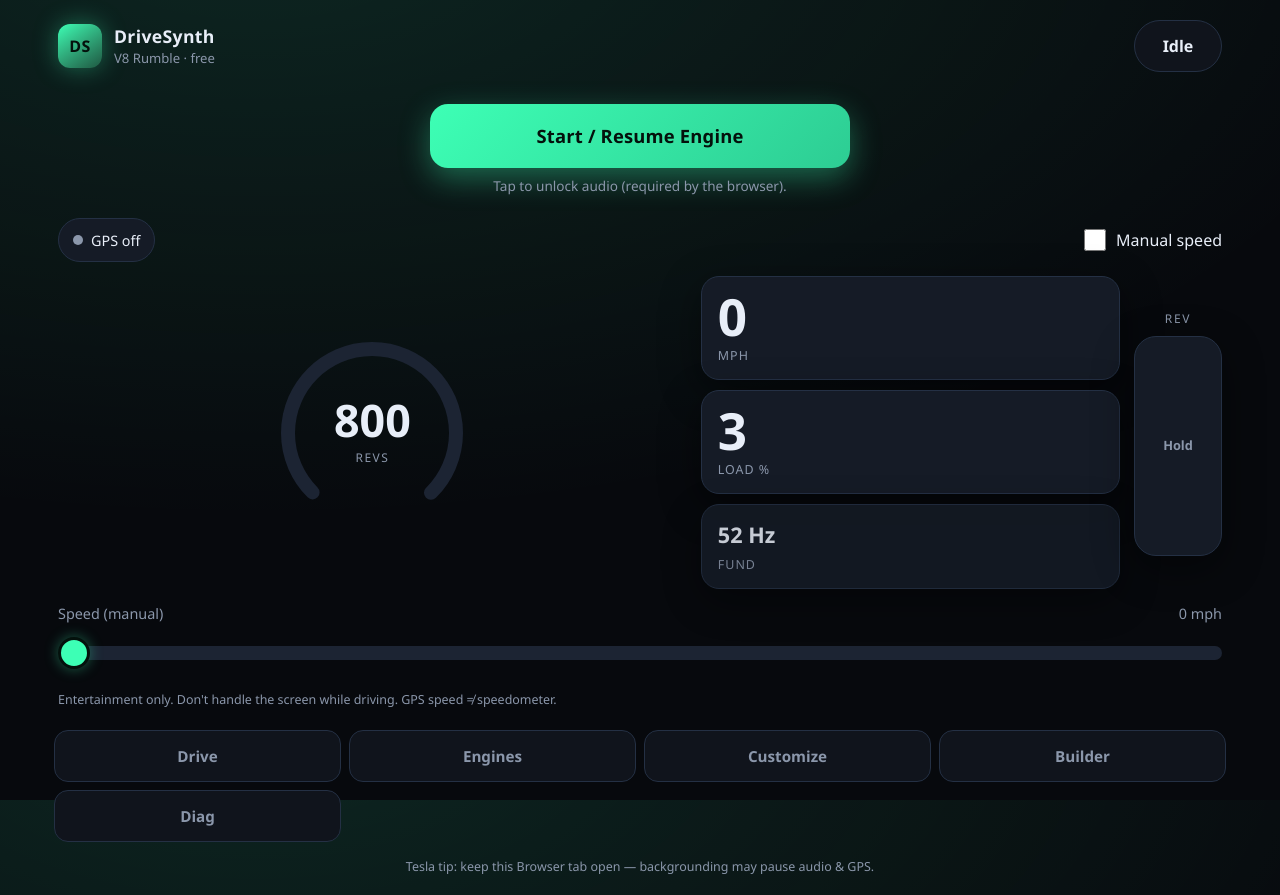
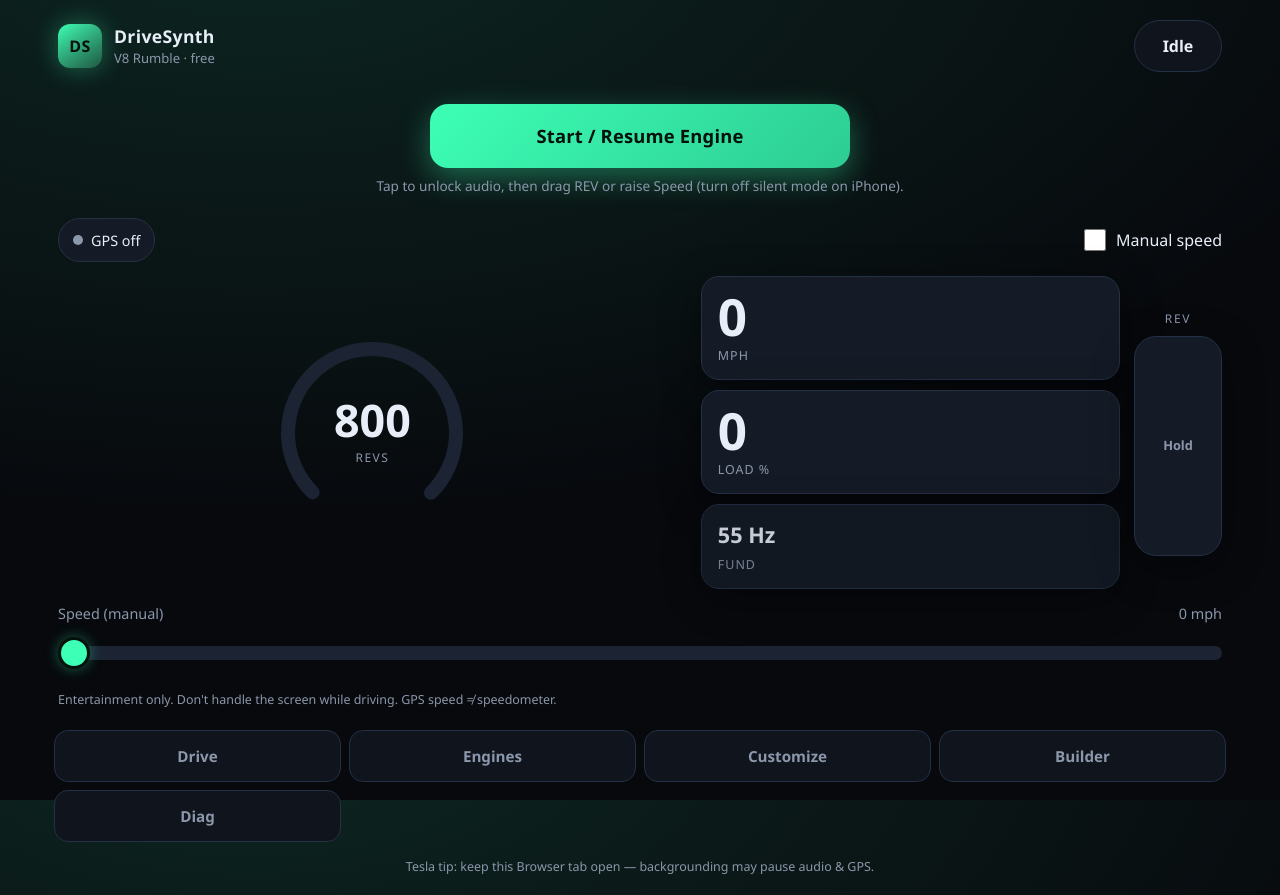
Before and after one commit to nethar926/DriveSynth, a React (Vite) app: page /#/ in a window 1280 px wide. Built offline with nearby package versions, Linux system fonts and the light colour scheme.

Commit message:
fix(audio): connect graph to speakers and lazy-create AudioContext
Output GainNode was never wired to destination (total silence). Also create the AudioContext only inside the Start tap for iOS Safari, with a tiny unlock buffer.

```diff
--- a/src/app/App.tsx
+++ b/src/app/App.tsx
@@ -21,13 +21,15 @@
 
   useEffect(() => {
     const eng = audio.getEngine();
+    if (!eng) return;
     // Mute via output node so patch masterGain stays intact
     const out = eng.output;
-    const target = prefs.masterMuted ? 0 : 1;
-    const t = eng.context.currentTime;
+    // When running and unmuted, leave gain to EngineSynth.start(); only force 0 when muted.
+    const target = prefs.masterMuted ? 0 : audio.running ? 1 : out.gain.value;
+    const now = eng.context.currentTime;
     try {
-      out.gain.cancelScheduledValues(t);
-      out.gain.setTargetAtTime(target, t, 0.05);
+      out.gain.cancelScheduledValues(now);
+      out.gain.setTargetAtTime(target, now, 0.05);
     } catch {
       out.gain.value = target;
     }
--- a/src/audio/EngineSynthImpl.ts
+++ b/src/audio/EngineSynthImpl.ts
@@ -83,6 +83,8 @@
     this.context = ctx;
     this.output = ctx.createGain();
     this.output.gain.value = 0;
+    // Critical: without this, the graph never reaches the speakers (silent on all devices).
+    this.output.connect(ctx.destination);
 
     this.whiteBuf = createNoiseBuffer(ctx, 2, false);
     this.pinkBuf = createNoiseBuffer(ctx, 2, true);
@@ -108,6 +110,16 @@
     if (this.disposed) return;
     if (this.context.state === 'suspended') {
       await this.context.resume();
+    }
+    // iOS Safari: a tiny buffer play inside the user-gesture stack helps unlock audio.
+    try {
+      const unlock = this.context.createBuffer(1, 1, this.context.sampleRate);
+      const src = this.context.createBufferSource();
+      src.buffer = unlock;
+      src.connect(this.context.destination);
+      src.start(0);
+    } catch {
+      /* ignore unlock helper failures */
     }
     smooth(this.output.gain, 1, 0.08, this.context);
   }
--- a/src/hooks/useAudioEngine.ts
+++ b/src/hooks/useAudioEngine.ts
@@ -5,26 +5,37 @@
 export function useAudioEngine(initialId = 'v8-rumble') {
   const ctxRef = useRef<AudioContext | null>(null);
   const engineRef = useRef<EngineSynth | null>(null);
+  const pendingPatchRef = useRef<EnginePatch | null>(null);
+  const selectedIdRef = useRef(initialId);
   const [ready, setReady] = useState(false);
   const [running, setRunning] = useState(false);
   const [engineId, setEngineId] = useState(initialId);
   const [patchName, setPatchName] = useState(() => getBuiltin(initialId)?.name ?? 'Engine');
 
+  selectedIdRef.current = engineId;
+
   const ensure = useCallback(() => {
     if (!ctxRef.current) {
-      const AC = window.AudioContext || (window as unknown as { webkitAudioContext: typeof AudioContext }).webkitAudioContext;
+      const AC =
+        window.AudioContext ||
+        (window as unknown as { webkitAudioContext: typeof AudioContext }).webkitAudioContext;
       ctxRef.current = new AC();
     }
     if (!engineRef.current) {
-      const patch = getBuiltin(initialId) ?? getBuiltin('v8-rumble')!;
+      const patch =
+        pendingPatchRef.current ??
+        getBuiltin(selectedIdRef.current) ??
+        getBuiltin('v8-rumble')!;
+      pendingPatchRef.current = null;
       engineRef.current = createEngineSynth(ctxRef.current, patch);
       setEngineId(patch.id);
       setPatchName(patch.name);
     }
     return engineRef.current;
-  }, [initialId]);
+  }, []);
 
   const start = useCallback(async () => {
+    // Create AudioContext inside the tap gesture (required on iOS).
     const eng = ensure();
     if (ctxRef.current?.state === 'suspended') {
       await ctxRef.current.resume();
@@ -44,13 +55,18 @@
   }, []);
 
   const loadPatch = useCallback((patch: EnginePatch) => {
-    const eng = ensure();
-    eng.fromPatch(patch);
     setEngineId(patch.id);
     setPatchName(patch.name);
-  }, [ensure]);
+    selectedIdRef.current = patch.id;
+    if (!engineRef.current) {
+      pendingPatchRef.current = patch;
+      return;
+    }
+    engineRef.current.fromPatch(patch);
+  }, []);
 
-  const getEngine = useCallback(() => ensure(), [ensure]);
+  /** Engine exists only after Start — null beforehand (mobile-safe). */
+  const getEngine = useCallback(() => engineRef.current, []);
 
   useEffect(() => {
     return () => {
--- a/src/pages/BuilderPage.tsx
+++ b/src/pages/BuilderPage.tsx
@@ -10,7 +10,7 @@
 }
 
 export function BuilderPage({ audio, onSave }: Props) {
-  const [params, setParams] = useState<EngineParams>(() => audio.getEngine().getParams());
+  const [params, setParams] = useState<EngineParams | null>(null);
   const [name, setName] = useState(audio.patchName);
   const [mockSpeed, setMockSpeed] = useState(0.25);
   const [mockThrottle, setMockThrottle] = useState(0.3);
@@ -19,13 +19,19 @@
   const [importText, setImportText] = useState('');
   const [msg, setMsg] = useState('');
 
-  const kind = useMemo(() => audio.getEngine().toPatch().kind, [audio, params, audio.engineId]);
+  const eng = audio.getEngine();
+  const kind = useMemo(() => eng?.toPatch().kind ?? 'ice', [eng, params, audio.engineId]);
   const metas = paramMetaForKind(kind);
 
   useEffect(() => {
-    setParams(audio.getEngine().getParams());
+    const e = audio.getEngine();
+    if (!e) {
+      setParams(null);
+      return;
+    }
+    setParams(e.getParams());
     setName(audio.patchName);
-  }, [audio, audio.engineId, audio.patchName]);
+  }, [audio, audio.engineId, audio.patchName, audio.running]);
 
   useEffect(() => {
     audio.setDriving({
@@ -38,20 +44,23 @@
 
   const onParam = useCallback(
     (id: string, value: number) => {
+      if (!params) return;
       const next = { ...params, [id]: value };
       setParams(next);
-      audio.getEngine().setParams({ [id]: value });
+      audio.getEngine()?.setParams({ [id]: value });
     },
     [audio, params],
   );
 
   const saveNamed = () => {
-    const base = audio.getEngine().toPatch();
+    const live = audio.getEngine();
+    if (!live) return;
+    const base = live.toPatch();
     const patch: EnginePatch = {
       ...base,
       id: `user-${Date.now().toString(36)}`,
       name: name.trim() || base.name,
-      params: { ...audio.getEngine().getParams() } as Record<string, number | string>,
+      params: { ...live.getParams() } as Record<string, number | string>,
       meta: {
         ...base.meta,
         author: 'You',
@@ -64,10 +73,12 @@
   };
 
   const exportJson = () => {
+    const live = audio.getEngine();
+    if (!live) return;
     const patch = {
-      ...audio.getEngine().toPatch(),
+      ...live.toPatch(),
       name: name.trim() || audio.patchName,
-      params: { ...audio.getEngine().getParams() },
+      params: { ...live.getParams() },
     };
     const blob = new Blob([JSON.stringify(patch, null, 2)], { type: 'application/json' });
     const url = URL.createObjectURL(blob);
@@ -86,7 +97,7 @@
         throw new Error('Invalid EnginePatch');
       }
       audio.loadPatch(patch);
-      setParams(audio.getEngine().getParams());
+      setParams(audio.getEngine()?.getParams() ?? (patch.params as EngineParams));
       setName(patch.name);
       setMsg(`Imported “${patch.name}”`);
       setImportText('');
@@ -94,6 +105,15 @@
       setMsg(`Import failed: ${(e as Error).message}`);
     }
   };
+
+  if (!audio.running || !params) {
+    return (
+      <div className="page builder-page">
+        <h1 className="page-title">Synth builder</h1>
+        <p className="page-blurb">Start the engine on Drive first (unlocks audio), then come back to tweak knobs.</p>
+      </div>
+    );
+  }
 
   return (
     <div className="page builder-page">
--- a/src/pages/DiagPage.tsx
+++ b/src/pages/DiagPage.tsx
@@ -25,16 +25,17 @@
   gps: Props['gps'],
 ): Snapshot {
   const eng = audio.getEngine();
-  const ctx = eng.context;
-  const baseLatency =
-    typeof ctx.baseLatency === 'number' && Number.isFinite(ctx.baseLatency)
-      ? `${(ctx.baseLatency * 1000).toFixed(1)} ms`
-      : 'n/a';
+  const ctx = eng?.context ?? audio.context.current;
 
   let geoFixAge = '—';
   if (gps.timestamp != null) {
     geoFixAge = `${Math.max(0, Date.now() - gps.timestamp)} ms`;
   }
+
+  const baseLatency =
+    ctx && typeof ctx.baseLatency === 'number' && Number.isFinite(ctx.baseLatency)
+      ? `${(ctx.baseLatency * 1000).toFixed(1)} ms`
+      : 'n/a';
 
   return {
     ua: navigator.userAgent,
@@ -44,8 +45,8 @@
     geoStatus: gps.status,
     geoAccuracy: gps.accuracy != null ? `±${Math.round(gps.accuracy)} m` : '—',
     geoFixAge,
-    acState: ctx.state,
-    sampleRate: `${ctx.sampleRate} Hz`,
+    acState: ctx?.state ?? 'not started',
+    sampleRate: ctx ? `${ctx.sampleRate} Hz` : '—',
     baseLatency,
   };
 }
--- a/src/pages/DrivePage.tsx
+++ b/src/pages/DrivePage.tsx
@@ -56,15 +56,16 @@
         ? rev
         : Math.max(rev, gpsActive ? throttleProxy.current : rev);
 
+      if (audio.running) {
         audio.setDriving({
           speed,
           throttle,
           load: throttle * 0.4 - 0.1,
           reverse: false,
         });
-
         const eng = audio.getEngine();
-      setHud(eng.getHud());
+        if (eng) setHud(eng.getHud());
+      }
 
       raf = requestAnimationFrame(tick);
     };
@@ -96,7 +97,7 @@
           >
             Start / Resume Engine
           </button>
-          <p className="gate-hint">Tap to unlock audio (required by the browser).</p>
+          <p className="gate-hint">Tap to unlock audio, then drag REV or raise Speed (turn off silent mode on iPhone).</p>
         </div>
       )}
 
```
Lines whose indentation alone changed are shown as unchanged.
